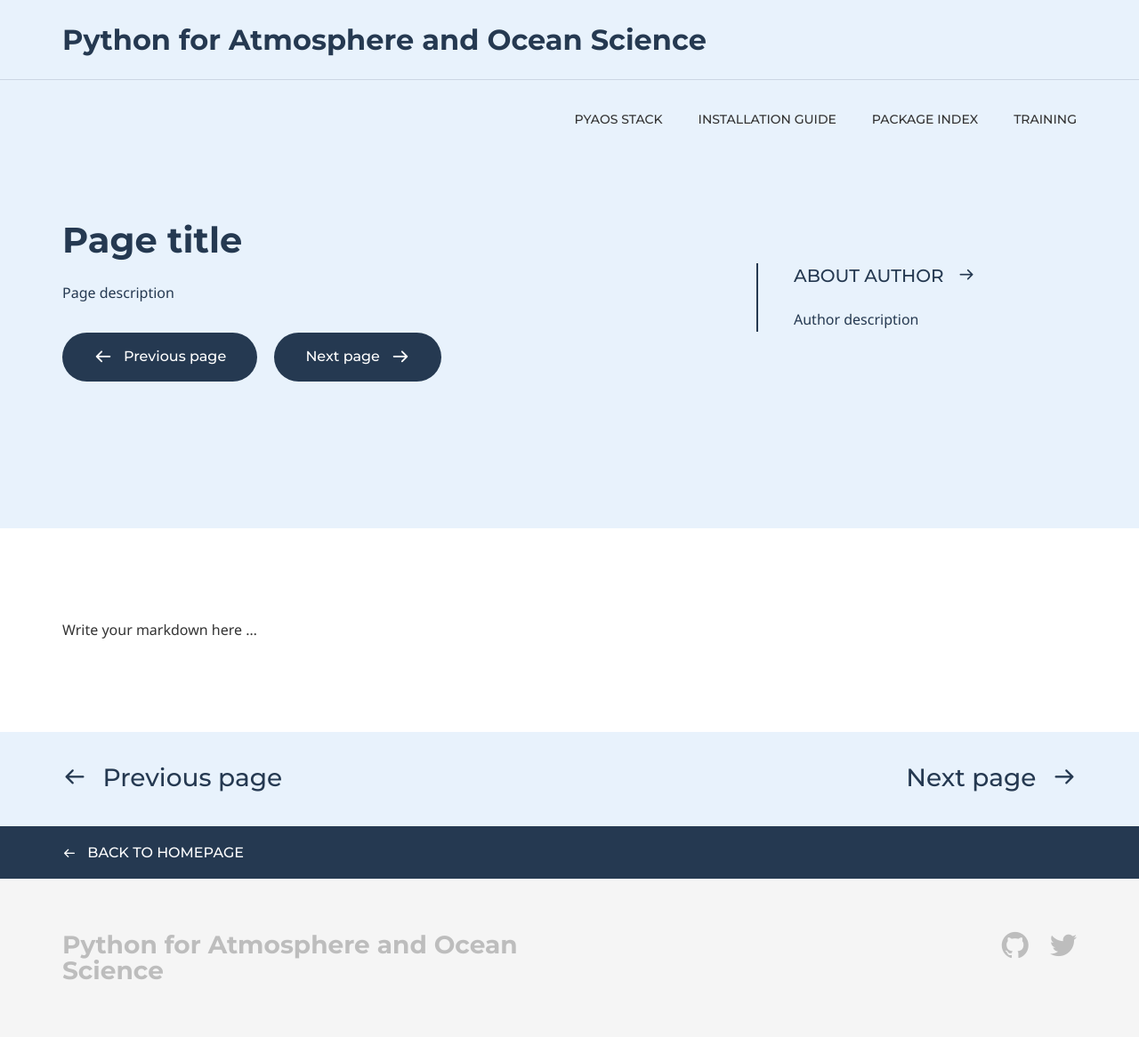
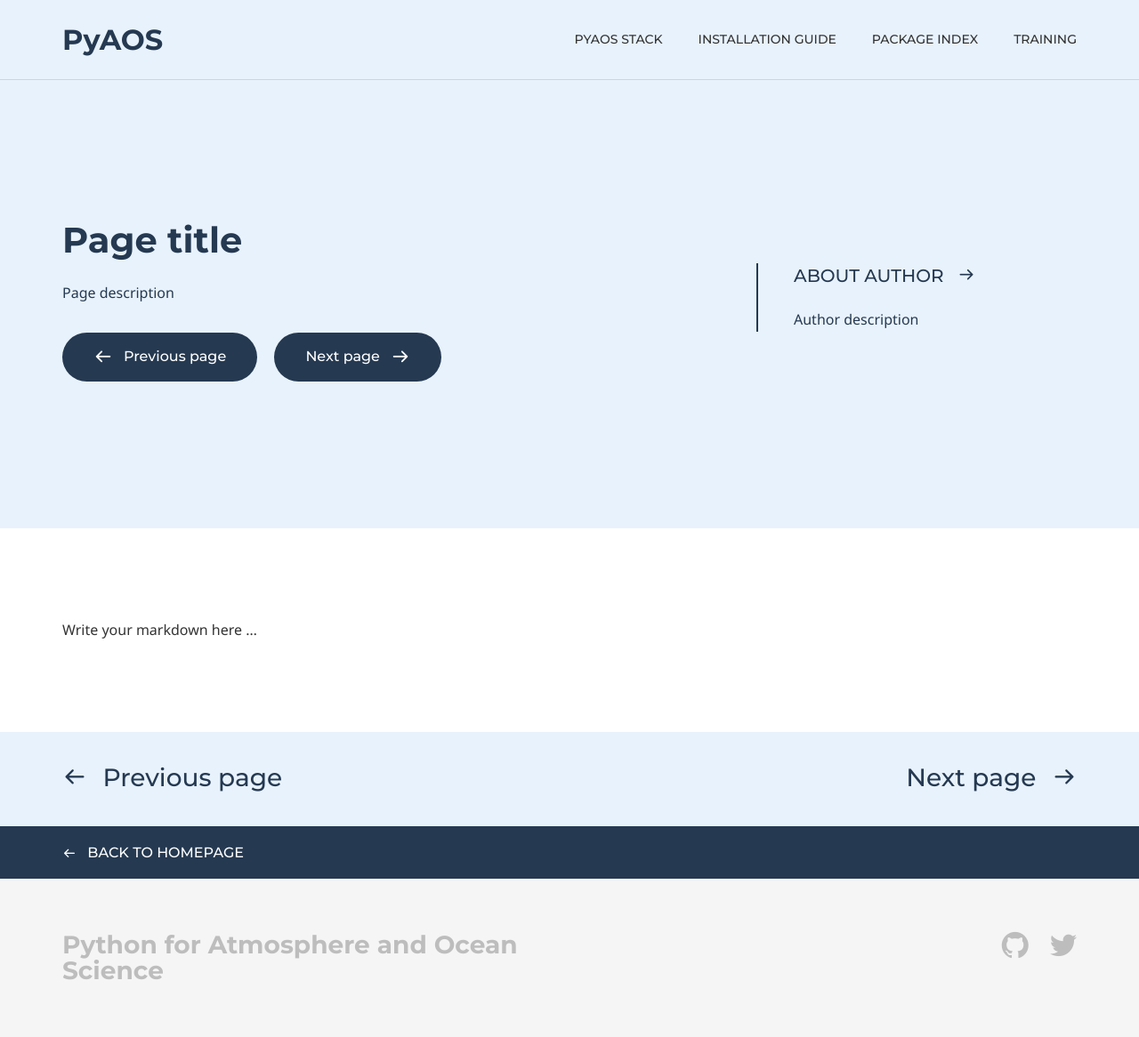
Before and after one commit to PyAOS/pyaos.github.io, a Jekyll site: the page built from default.md, in a window 1280 px wide. Shown: the whole page at 89% size. Built offline with Jekyll 4.4.1, drawn with Linux system fonts in a browser that asks for light colours; some web fonts are replaced.

Commit message:
Mobile friendly

```diff
--- a/_config.yml
+++ b/_config.yml
@@ -4,7 +4,7 @@
     color_theme: # Available themes: blue (default), green, purple, red and yellow
     header:
         logo:
-            text: Python for Atmosphere and Ocean Science
+            text: PyAOS
             image:
         nav:
             - item_name: PyAOS Stack
```
